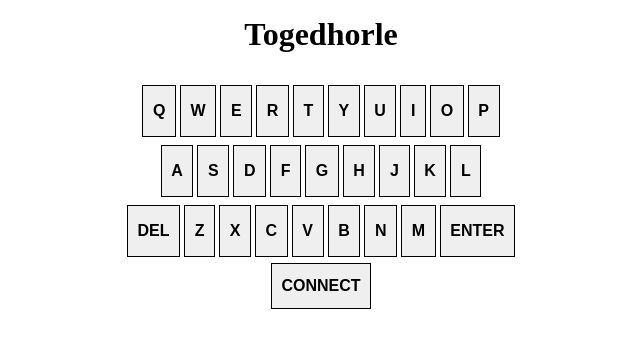
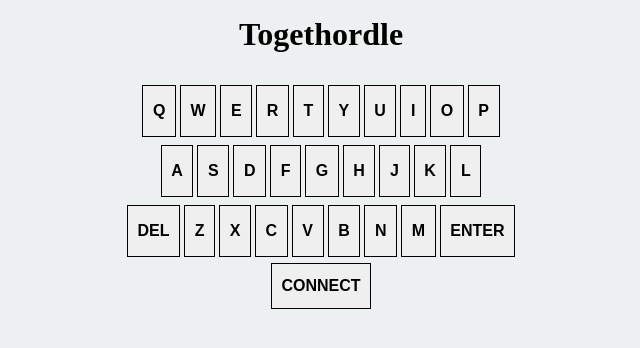
Before and after one commit to bergeramit/WordleTest, a website with bundled scripts: page wordle_clone/public/index.html in a window 1280 px wide. Shown: the whole page, without its empty margins (319-959 px from the left). Built offline with nearby package versions, Linux system fonts and the light colour scheme.

Commit message:
added nicer background

```diff
--- a/wordle_clone/public/index.html
+++ b/wordle_clone/public/index.html
@@ -4,7 +4,7 @@
     <meta charset="UTF-8">
     <meta http-equiv="X-UA-Compatible" content="IE=edge">
     <meta name="viewport" content="width=device-width, initial-scale=1.0">
-    <title>Wordle</title>
+    <title>Togethordle</title>
     <link rel="stylesheet" href="style.css">
     <link href="https://cdnjs.cloudflare.com/ajax/libs/toastr.js/latest/toastr.min.css" rel="stylesheet"/>
     <link
@@ -13,7 +13,7 @@
   />
 </head>
 <body>
-    <h1> Togedhorle </h1>
+    <h1> Togethordle </h1>
 
     <div id="game-board">
 
--- a/wordle_clone/public/script.js
+++ b/wordle_clone/public/script.js
@@ -6,7 +6,7 @@ const NUMBER_OF_GUESSES = 3; // 3 per user
 const TOTAL_ROWS = 6; // total rows
 let rightGuessString;
 
-// console.log(rightGuessString);
+toastr.options.timeOut = 500;
 
 class playerState {
   constructor(nextLetter) {
--- a/wordle_clone/public/style.css
+++ b/wordle_clone/public/style.css
@@ -2,6 +2,12 @@ h1 {
  text-align: center;
   margin-block-start: 0.5em;
    margin-block-end: 0.5em;
+   color: black;
+}
+
+body {
+  touch-action: manipulation;
+  background-color: #ecf0f1;
 }
 
 #game-board {
@@ -78,8 +84,3 @@ h1 {
   padding-top: 0.8rem;
   padding-bottom: 0.8rem;
 }
-
-
-body {
-  touch-action: manipulation;
-  }
```
